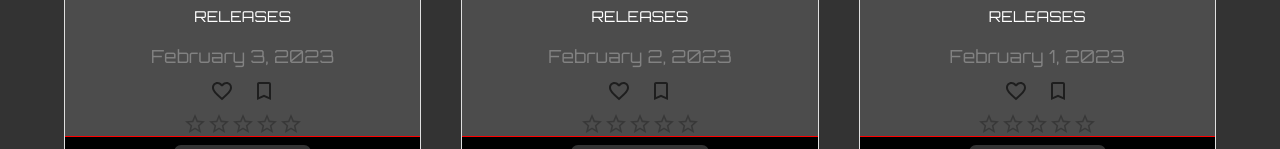
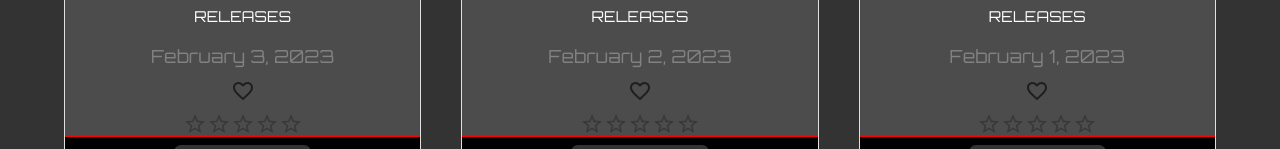
Before and after one commit to Ivanitsky-Oleksii/FP-CW, a React (Create React App) app: page / in a window 1280 px wide. Shown: the part 803-952 px from the top of the page. Built offline with nearby package versions, Linux system fonts and the light colour scheme.

Commit message:
delete bookmark in card

```diff
--- a/src/components/ProductList/ProductListItem.scss
+++ b/src/components/ProductList/ProductListItem.scss
@@ -63,6 +63,6 @@ color:white
     color: red;
 }
 .css-iljtu2-MuiRating-root {
-    color: tomato;
+    color: white;
     padding: 15px;
 }
--- a/src/components/ProductList/ProductListItem.tsx
+++ b/src/components/ProductList/ProductListItem.tsx
@@ -29,7 +29,7 @@ return (
             <div className="product-title">{title}</div>
             <div className="product-desc">{description}</div>
             <div className="product-data"> {data}</div>
-            <div className="product-checkbox"><Checkbox  icon={<FavoriteBorder />} checkedIcon={<Favorite />} /><Checkbox icon={<BookmarkBorderIcon />}checkedIcon={<BookmarkIcon />}/></div>
+            <div className="product-checkbox"><Checkbox  icon={<FavoriteBorder />} checkedIcon={<Favorite />}/></div>
             <Stack spacing={1}>
             <Rating name="half-rating" defaultValue={0} precision={1} />
             </Stack>
```
